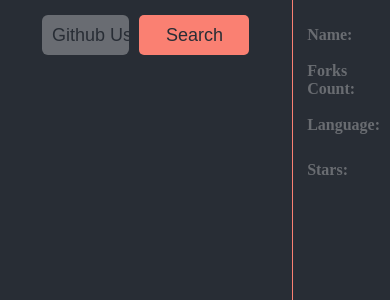
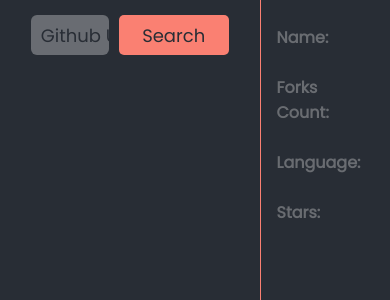
Before and after one commit to xargon666/github-tracker, a React app: page / in a window 390 px wide. Shown: the top 300 px of the page. Built offline with nearby package versions, Linux system fonts and the light colour scheme.

Commit message:
add breakpoint, improve styling

```diff
--- a/src/App.css
+++ b/src/App.css
@@ -1,9 +1,12 @@
+@import url('https://fonts.googleapis.com/css2?family=Poppins&display=swap');
+
 *,
 *::before,
 *::after {
   box-sizing: border-box;
   margin:0;
   padding:0;
+  font-family: 'Poppins', sans-serif;
 }
 
 .page {
@@ -86,8 +89,8 @@
   .row {
     display: flex;
     cursor: pointer;
-    width: 44%;
-    height: 45px;
+    width: 42%;
+    height: auto;
     margin-top: 10px;
     background-color: transparent;
     border-radius: 5px;
@@ -111,19 +114,21 @@
 
   .repo-name {
     margin-left: 5px;
+    height:auto;
   }
 
   .repo-details-container {
     height: 100%;
     width: 25%;
-    display: flex;
+    display: inline-block;
+    margin:0 1rem;
     flex-direction: column;
     align-items: center;
   }
 
   .details-row {
-    height: 20px;
-    width: 70%;
+    height: auto;
+    width: auto;
     display: flex;
     margin-top: 25px;
     align-items: center;
@@ -142,4 +147,12 @@
   .loader {
     color: salmon;
     margin-left: 5%;
+    margin-top:2rem;
   }
+
+@media only screen and (max-width: 900px){
+  .row {
+    width: 100%;
+    margin-left:2rem;
+  }
+}
```
